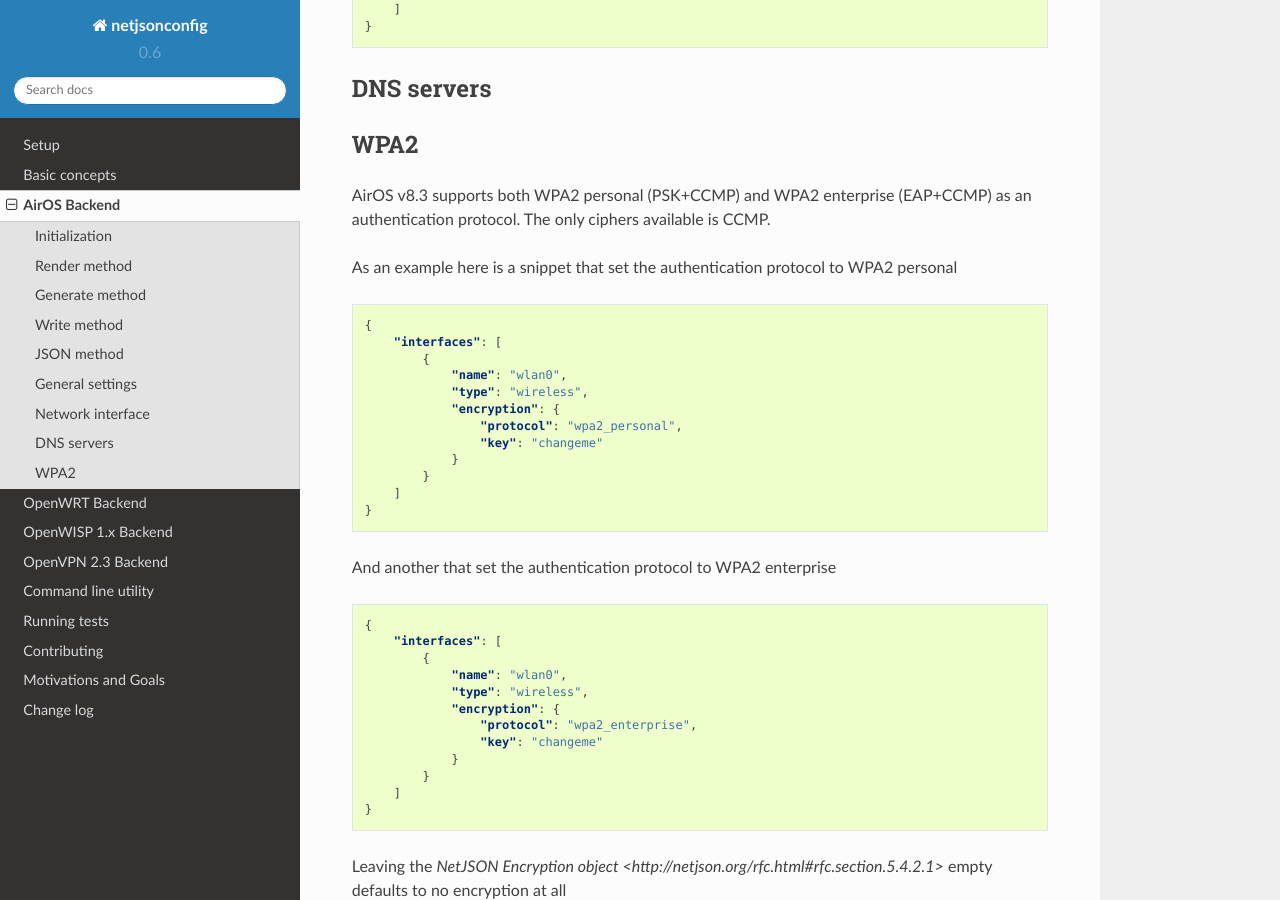
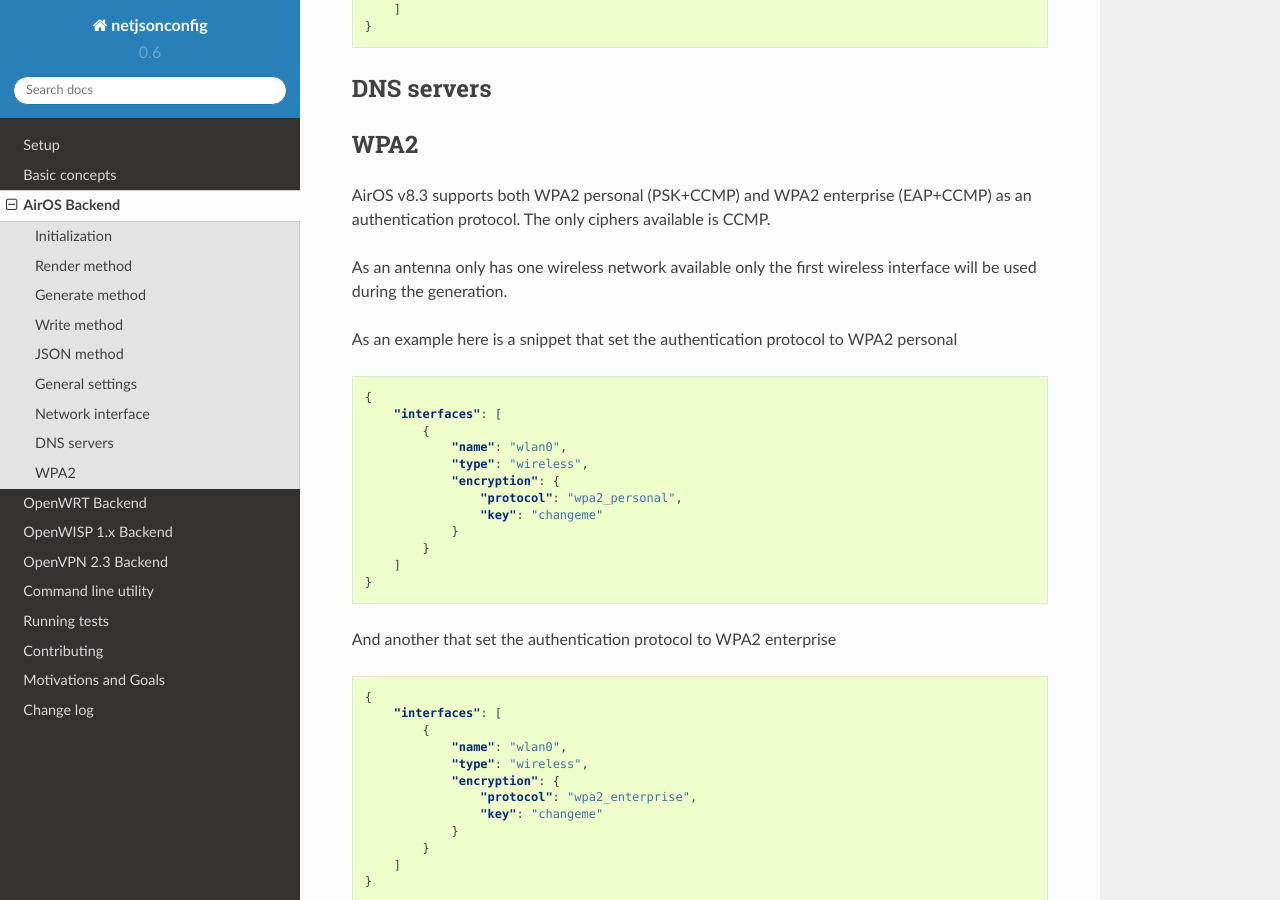
Before and after one commit to openwisp/netjsonconfig, a Sphinx documentation site: the page built from docs/source/backends/airos.rst, in a window 1280 px wide and 900 px high, scrolled down 2276 px. Built offline with Sphinx 7.4.7 and the Read the Docs theme 2.0.0, drawn with Linux system fonts in a browser that asks for light colours.

Commit message:
[doc] specify limits of wireless interface for device

```diff
--- a/docs/source/backends/airos.rst
+++ b/docs/source/backends/airos.rst
@@ -100,6 +100,8 @@ WPA2
 
 AirOS v8.3 supports both WPA2 personal (PSK+CCMP) and WPA2 enterprise (EAP+CCMP) as an authentication protocol. The only ciphers available is CCMP.
 
+As an antenna only has one wireless network available only the first wireless interface will be used during the generation.
+
 As an example here is a snippet that set the authentication protocol to WPA2 personal
 
 .. code-block:: json
```
